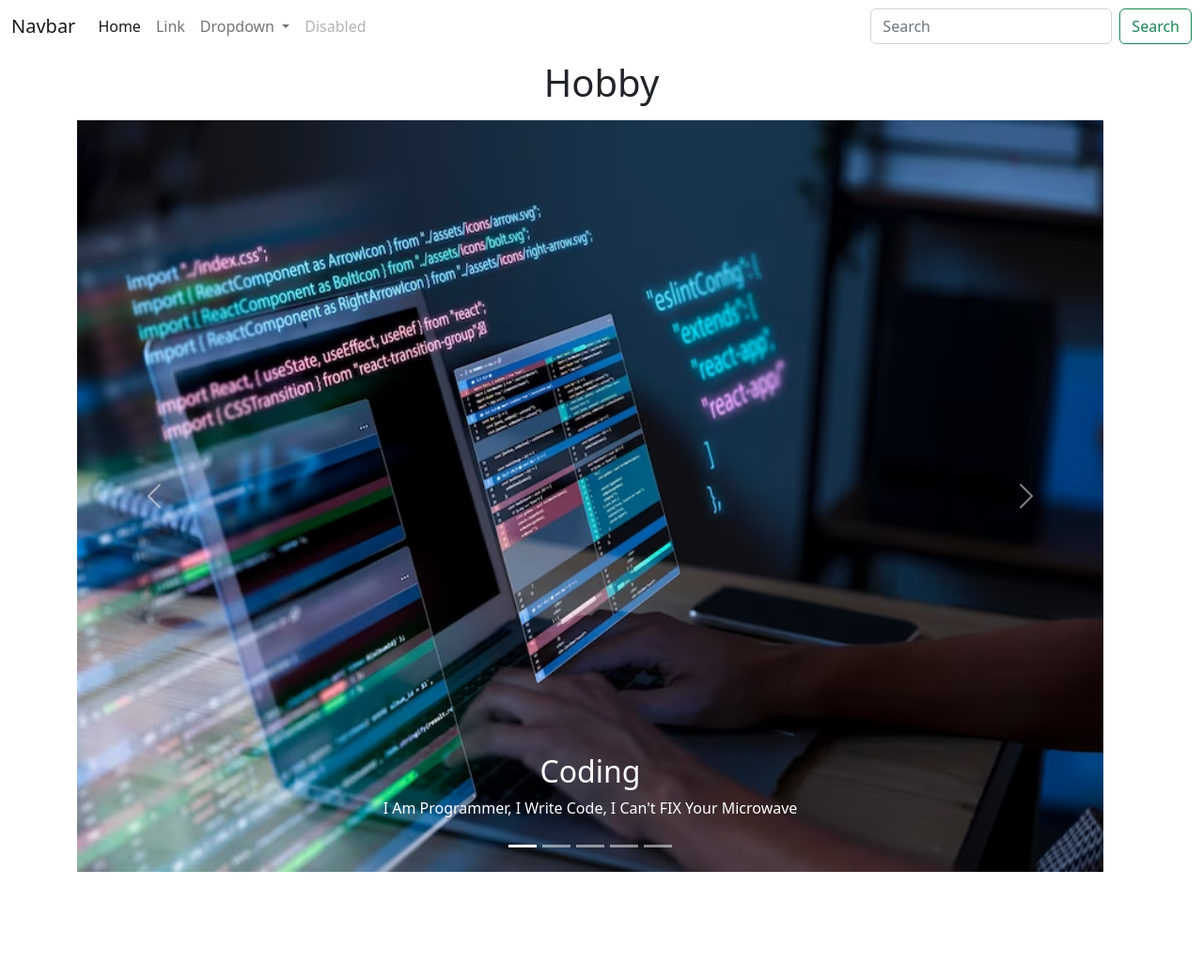
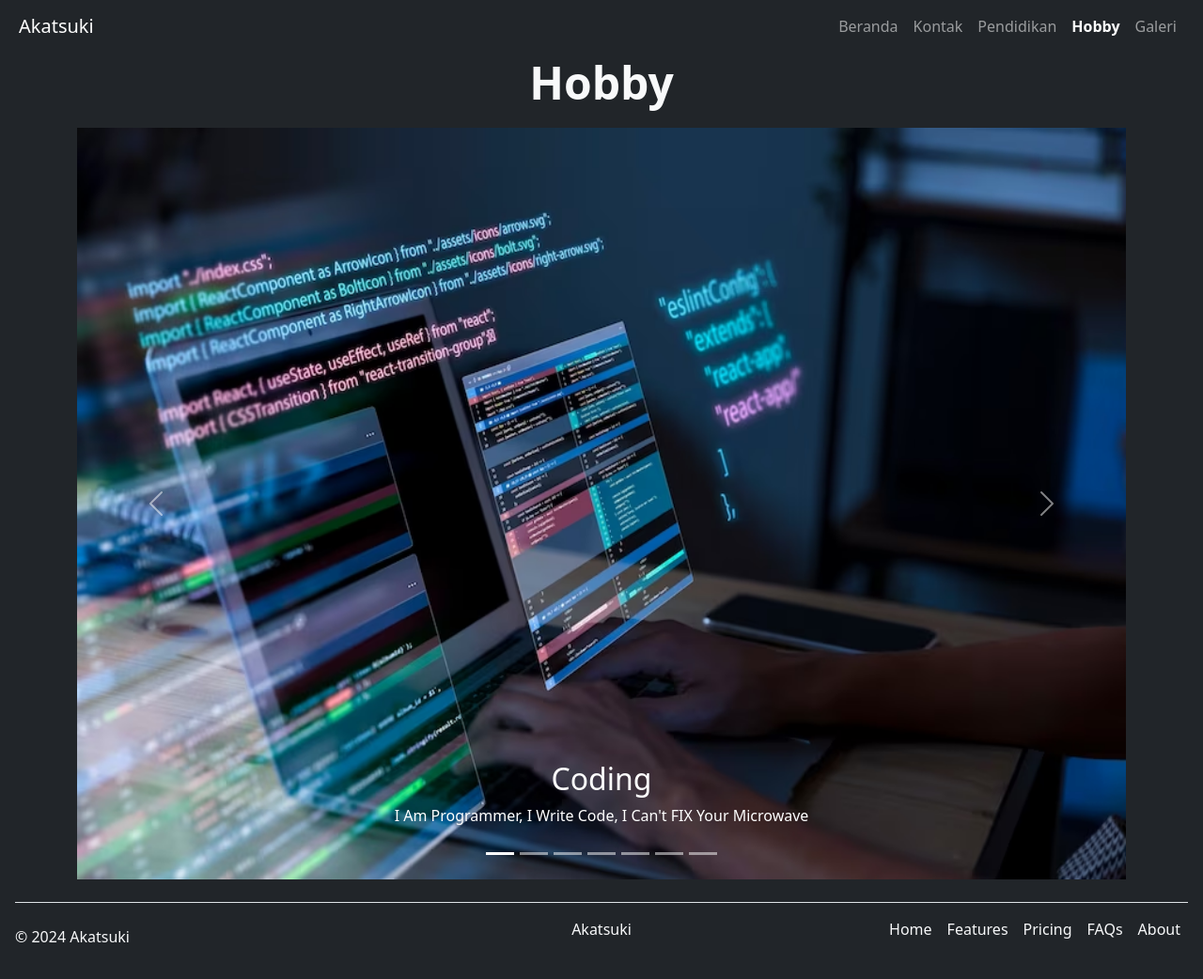
Before and after one commit to anggacipta/akatsuki, a plain HTML site: page hobby.html in a window 1280 px wide. Shown: the whole page at 94% size. Before the commit the page ends 928 px from the top, so only its background shows below. Drawn offline with nearby package versions, Linux system fonts and the light colour scheme.

Commit message:
memberi footer dan bg color, serta navbar

```diff
--- a/hobby.html
+++ b/hobby.html
@@ -10,60 +10,45 @@
 <title>ini halaman hobby</title>
 </head>
 
-<body>
+<body class="bg-dark">
     <!-- navbar -->
-    <nav class="navbar navbar-expand-lg bg-body-tertiary">
+    <nav class="navbar navbar-expand-lg navbar-dark bg-dark">
         <div class="container-fluid">
-            <a class="navbar-brand" href="#">Navbar</a>
+            <a class="navbar-brand px-2 logo-font" href="#">Akatsuki</a>
             <button class="navbar-toggler" type="button" data-bs-toggle="collapse"
                 data-bs-target="#navbarSupportedContent" aria-controls="navbarSupportedContent" aria-expanded="false"
                 aria-label="Toggle navigation">
                 <span class="navbar-toggler-icon"></span>
             </button>
             <div class="collapse navbar-collapse" id="navbarSupportedContent">
-                <ul class="navbar-nav me-auto mb-2 mb-lg-0">
+                <ul class="navbar-nav ms-auto mb-2 mb-lg-0 text-light mx-2">
                     <li class="nav-item">
-                        <a class="nav-link active" aria-current="page" href="#">Home</a>
+                        <a class="nav-link" aria-current="page" href="#">Beranda</a>
                     </li>
                     <li class="nav-item">
-                        <a class="nav-link" href="#">Link</a>
+                        <a class="nav-link" href="#">Kontak</a>
                     </li>
-                    <li class="nav-item dropdown">
-                        <a class="nav-link dropdown-toggle" href="#" role="button" data-bs-toggle="dropdown"
-                            aria-expanded="false">
-                            Dropdown
-                        </a>
-                        <ul class="dropdown-menu">
-                            <li><a class="dropdown-item" href="#">Action</a></li>
-                            <li><a class="dropdown-item" href="#">Another action</a></li>
-                            <li>
-                                <hr class="dropdown-divider" />
+                    <li class="nav-item">
+                        <a class="nav-link" href="#">Pendidikan</a>
                     </li>
-                            <li>
-                                <a class="dropdown-item" href="#">Something else here</a>
+                    <li class="nav-item">
+                        <a class="nav-link active fw-bold" href="#">Hobby</a>
+                    </li>
+                    <li class="nav-item">
+                        <a class="nav-link" href="#">Galeri</a>
                     </li>
                 </ul>
-                    </li>
-                    <li class="nav-item">
-                        <a class="nav-link disabled" aria-disabled="true">Disabled</a>
-                    </li>
-                </ul>
-                <form class="d-flex" role="search">
-                    <input class="form-control me-2" type="search" placeholder="Search" aria-label="Search" />
-                    <button class="btn btn-outline-success" type="submit">
-                        Search
-                    </button>
-                </form>
             </div>
         </div>
     </nav>
     <!-- navbar -->
-    <!-- test -->
+
     <!-- halaman hobby -->
     <div class="container mt-1">
         <div class="row mt-2">
             <div class="col">
-                <h1 class="text-center">Hobby</h1>
+                <h1 class="text-center display-5 fw-bold text-light lh-1 mb-3">Hobby</h1>
+            </div>
         </div>
         <div class="row mt-2">
             <div class="col">
@@ -79,6 +64,10 @@
                             aria-label="Slide 4"></button>
                         <button type="button" data-bs-target="#carouselExampleCaptions" data-bs-slide-to="4"
                             aria-label="Slide 5"></button>
+                        <button type="button" data-bs-target="#carouselExampleCaptions" data-bs-slide-to="5"
+                            aria-label="Slide 6"></button>
+                        <button type="button" data-bs-target="#carouselExampleCaptions" data-bs-slide-to="6"
+                            aria-label="Slide 7"></button>
                     </div>
                     <div class="carousel-inner">
                         <div class="carousel-item active">
@@ -116,6 +105,20 @@
                                 <p>Sarana hiburan sekaligus sarana pelampiasan emosi</p>
                             </div>
                         </div>
+                        <div class="carousel-item">
+                            <img src="images/musik.jpg" class="d-block w-100 vh-100" alt="...">
+                            <div class="carousel-caption d-none d-md-block">
+                                <h2>Mendengarkan Musik</h2>
+                                <p>Dengerin musik agar balikin mood</p>
+                            </div>
+                        </div>
+                        <div class="carousel-item">
+                            <img src="images/manga.jpg" class="d-block w-100 vh-100" alt="...">
+                            <div class="carousel-caption d-none d-md-block">
+                                <h2>Membaca Manga</h2>
+                                <p>Baca manga supaya bisa spoiler ke penonton anime</p>
+                            </div>
+                        </div>
                     </div>
                     <button class="carousel-control-prev" type="button" data-bs-target="#carouselExampleCaptions"
                         data-bs-slide="prev">
@@ -132,6 +135,33 @@
         </div>
     </div>
     <!-- halaman hobby -->
+    <!-- footer -->
+    <div class="mx-3">
+        <footer class="d-flex flex-wrap justify-content-between align-items-center py-3 my-4 border-top">
+            <p class="col-md-4 mb-0 text-light">© 2024 Akatsuki</p>
+
+            <p class="navbar-brand px-2 logo-font text-light">Akatsuki</p>
+
+            <ul class="nav col-md-4 justify-content-end">
+                <li class="nav-item">
+                    <p href="#" class="px-2 text-light">Home</p>
+                </li>
+                <li class="nav-item">
+                    <p href="#" class="px-2 text-light">Features</p>
+                </li>
+                <li class="nav-item">
+                    <p href="#" class="px-2 text-light">Pricing</p>
+                </li>
+                <li class="nav-item">
+                    <p href="#" class="px-2 text-light">FAQs</p>
+                </li>
+                <li class="nav-item">
+                    <p href="#" class="px-2 text-light">About</p>
+                </li>
+            </ul>
+        </footer>
+    </div>
+    <!-- footer -->
     <script src="https://cdn.jsdelivr.net/npm/bootstrap@5.2.3/dist/js/bootstrap.bundle.min.js"
         integrity="sha384-kenU1KFdBIe4zVF0s0G1M5b4hcpxyD9F7jL+jjXkk+Q2h455rYXK/7HAuoJl+0I4"
         crossorigin="anonymous"></script>
```
Also changed, not shown: images/manga.jpg (added), images/musik.jpg (added). Lines whose indentation alone changed are shown as unchanged.
